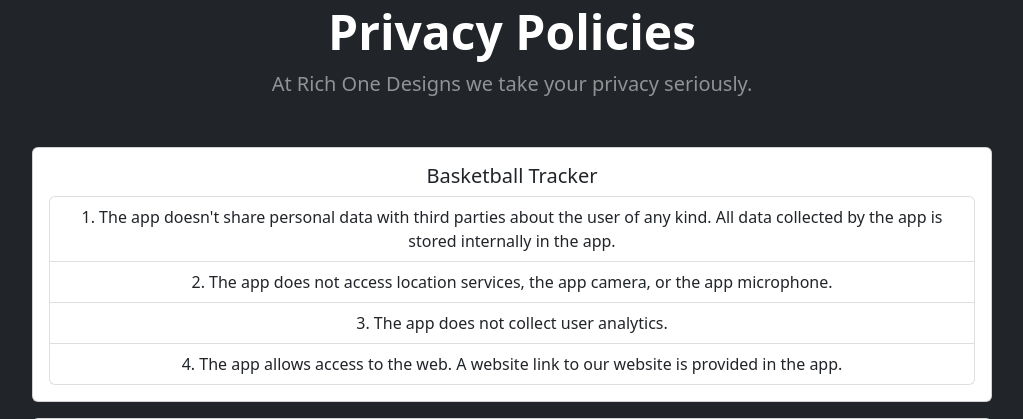
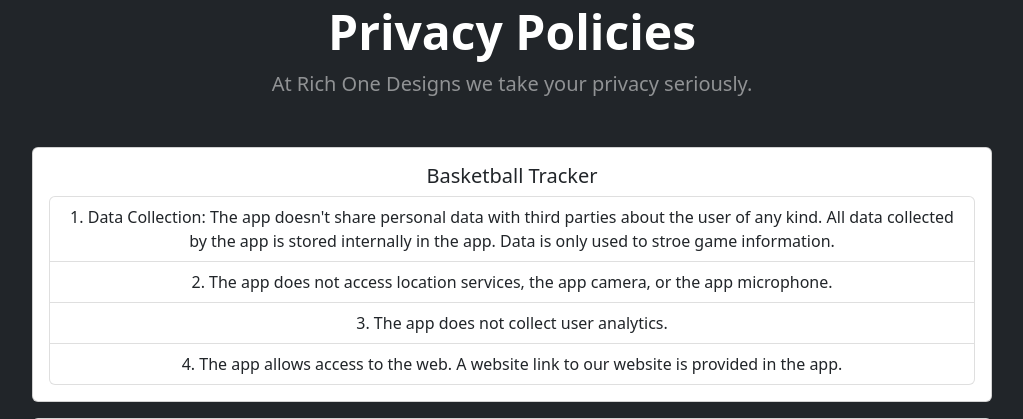
Before and after one commit to Rich4523/Richone-Designs, a Django app: page /privacy/ in a window 1280 px wide. Shown: the part 149-568 px from the top of the page, without its empty margins (128-1151 px from the left). Run offline with Django 5.2, Linux system fonts and the light colour scheme; some libraries are stand-ins or nearby versions.

Commit message:
privacy additions

```diff
--- a/info/templates/privacy.html
+++ b/info/templates/privacy.html
@@ -19,7 +19,7 @@
           <div class="card-body">
             <h5 class="card-title">Basketball Tracker</h5>
             <ol class="list-group list-group-numbered">
-              <li class="list-group-item">The app doesn't share personal data with third parties about the user of any kind. All data collected by the app is stored internally in the app.</li>
+              <li class="list-group-item">Data Collection: The app doesn't share personal data with third parties about the user of any kind. All data collected by the app is stored internally in the app. Data is only used to stroe game information.</li>
               <li class="list-group-item">The app does not access location services, the app camera, or the app microphone.</li>
               <li class="list-group-item">The app does not collect user analytics.</li>
               <li class="list-group-item">The app allows access to the web. A website link to our website is provided in the app.</li>
```
